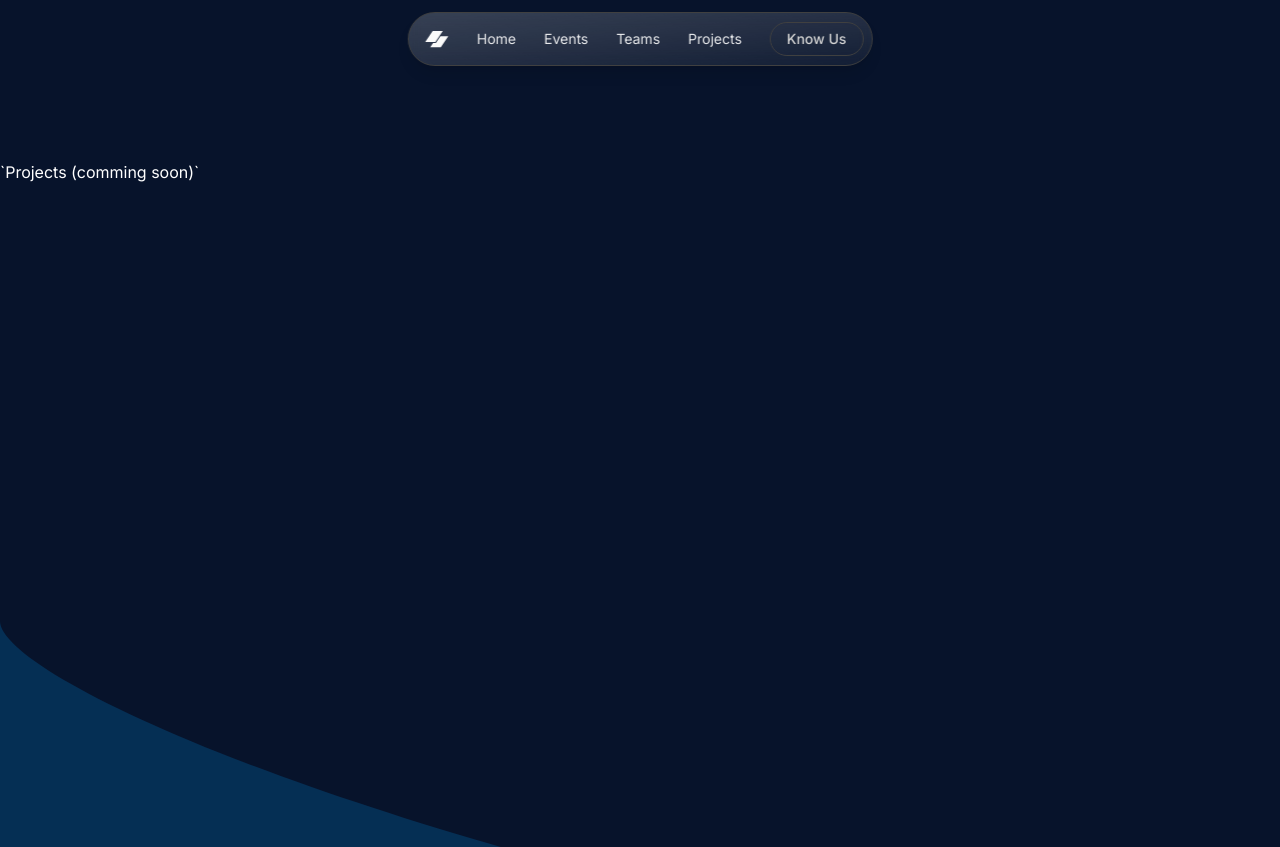
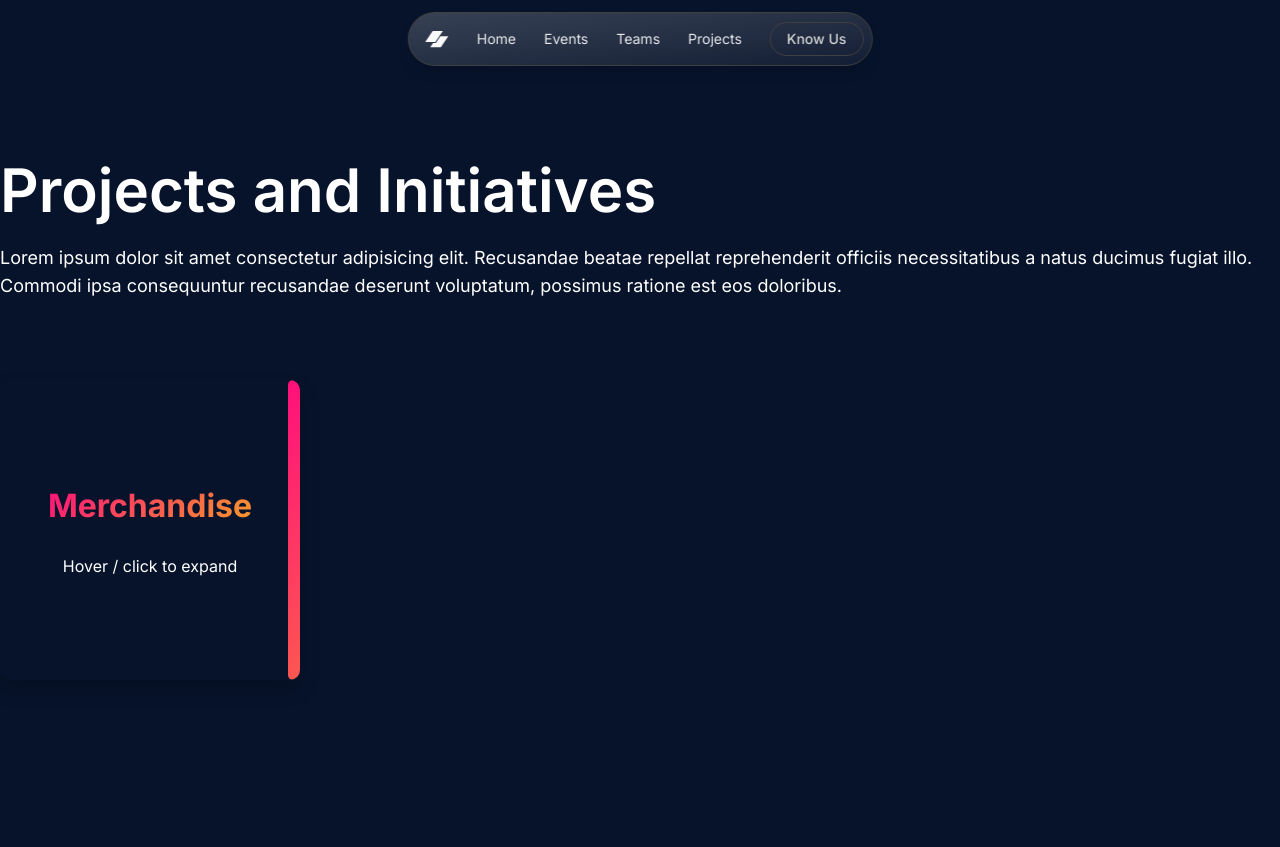
Before and after one commit to samrat53/bclub-website, a Next.js app: page /projects in a window 1280 px wide. Shown: the top 847 px of the page. Built offline with nearby package versions, Linux system fonts and the light colour scheme.

Commit message:
projects demo buil

```diff
--- a/app/globals.css
+++ b/app/globals.css
@@ -106,3 +106,80 @@ html {
   font-weight: 200;
   font-size: 16px;
 }
+
+
+/* projects */
+.card-container {
+  width: 300px;
+  height: 300px;
+  position: relative;
+  border-radius: 10px;
+  box-shadow: 0 10px 20px rgba(0, 0, 0, 0.2);
+  overflow: hidden;
+}
+
+.card {
+  width: 100%;
+  height: 100%;
+  border-radius: inherit;
+}
+
+.card .front-content {
+  width: 100%;
+  height: 100%;
+  display: flex;
+  align-items: center;
+  justify-content: center;
+  flex-direction: column;
+  transition: all 0.6s cubic-bezier(0.23, 1, 0.320, 1)
+}
+
+.card .front-content p {
+  font-size: 32px;
+  font-weight: 700;
+  opacity: 1;
+  background: linear-gradient(-45deg, #f89b29 0%, #ff0f7b 100% );
+  background-clip: text;
+  -webkit-background-clip: text;
+  -webkit-text-fill-color: transparent;
+  transition: all 0.6s cubic-bezier(0.23, 1, 0.320, 1)
+}
+
+.card .content {
+  position: absolute;
+  top: 0;
+  left: 0;
+  width: 100%;
+  height: 100%;
+  display: flex;
+  flex-direction: column;
+  align-items: center;
+  justify-content: center;
+  text-align: center;
+  gap: 10px;
+  background: linear-gradient(-45deg, #f89b29 0%, #ff0f7b 100% );
+  color: #e8e8e8;
+  padding: 20px;
+  line-height: 1.5;
+  border-radius: 5px;
+  pointer-events: none;
+  transform: translatex(96%);
+  transition: all 0.6s cubic-bezier(0.23, 1, 0.320, 1);
+}
+
+.card .content .heading {
+  font-size: 32px;
+  font-weight: 700;
+}
+
+.card:hover .content {
+  transform: translateY(0);
+}
+
+.card:hover .front-content {
+  transform: translateX(20%);
+}
+
+.card:hover .front-content p {
+  opacity: 0;
+}
--- a/app/projects/page.tsx
+++ b/app/projects/page.tsx
@@ -1,3 +1,61 @@
+"use client";
+import { motion } from "framer-motion";
+import React from "react";
+
 export default function Projects() {
-    return <div className="max-w-7xl mx-auto w-full mt-40 sm:w-[40rem] md:w-[50rem] lg:w-auto">`Projects (comming soon)`</div>;
-  }
+  return (
+    <div className="h-[250vh] lg:h-[115vh] md:h-[100vh] sm:h-[150vh] [perspective:1000px] relative b flex flex-col max-w-7xl mx-auto w-full sm:w-[40rem] md:w-[50rem] lg:w-auto items-start justify-start my-40">
+      <motion.div
+        initial={{ x: "-10vw", opacity: 0 }}
+        animate={{ x: 0, opacity: 1 }}
+        transition={{ type: "spring", stiffness: 30, damping: 10 }}
+        className="pb-5"
+      >
+        <h3 className="text-4xl md:text-6xl font-semibold">
+          Projects and Initiatives
+        </h3>
+        <p className="text-base md:text-lg  my-4 md:my-6">
+          Lorem ipsum dolor sit amet consectetur adipisicing elit. Recusandae
+          beatae repellat reprehenderit officiis necessitatibus a natus ducimus
+          fugiat illo. Commodi ipsa consequuntur recusandae deserunt voluptatum,
+          possimus ratione est eos doloribus.
+        </p>
+        <div className="mt-20">
+          <RenderProjects
+            title="Merchandise"
+            description="Lorem ipsum dolor sit amet, consectetur adipii voluptas ten
+              mollitia pariatur odit, ab minus ratione adipisci accusamus vel
+              est excepturi laboriosam magnam necessitatibus dignissimos
+              molestias."
+          />
+        </div>
+      </motion.div>
+    </div>
+  );
+}
+
+const RenderProjects = ({
+  title,
+  description,
+}: {
+  title: string;
+  description: string;
+}) => {
+  return (
+    <>
+      <div className="card-container">
+        <div className="card">
+          <div className="front-content">
+            <p>{title}</p>
+            <br />
+            <div>Hover / click to expand</div>
+          </div>
+          <div className="content">
+            <p className="heading">{title}</p>
+            <p>{description}</p>
+          </div>
+        </div>
+      </div>
+    </>
+  );
+};
--- a/components/TeamTabs.tsx
+++ b/components/TeamTabs.tsx
@@ -43,7 +43,7 @@ export function TeamTabs() {
       content: (
         <div className="w-full overflow-hidden relative h-full rounded-2xl p-10 text-xl md:text-4xl font-bold text-white team-gradient ">
           <p>Executives</p>
-          <div className="grid grid-cols-1 sm:grid-cols-2 md:grid-cols-4 lg:grid-cols-5">
+          <div className="grid grid-cols-1 sm:grid-cols-2 md:grid-cols-4 lg:grid-cols-5 justify-items-center items-center">
             <RenderPerson content={techTeam} />
           </div>
         </div>
@@ -55,7 +55,7 @@ export function TeamTabs() {
       content: (
         <div className="w-full overflow-hidden relative h-full rounded-2xl p-10 text-xl md:text-4xl font-bold text-white team-gradient ">
           <p>Technical team</p>
-          <div className="grid grid-cols-1 sm:grid-cols-2 md:grid-cols-4 lg:grid-cols-5">
+          <div className="grid grid-cols-1 sm:grid-cols-2 md:grid-cols-4 lg:grid-cols-5 justify-items-center items-center">
             <RenderPerson content={techTeam} />
           </div>
         </div>
@@ -67,7 +67,7 @@ export function TeamTabs() {
       content: (
         <div className="w-full overflow-hidden relative h-full rounded-2xl p-10 text-xl md:text-4xl font-bold text-white team-gradient ">
           <p>Design</p>
-          <div className="grid grid-cols-1 sm:grid-cols-2 md:grid-cols-4 lg:grid-cols-5">
+          <div className="grid grid-cols-1 sm:grid-cols-2 md:grid-cols-4 lg:grid-cols-5 justify-items-center items-center">
             <RenderPerson content={techTeam} />
           </div>
         </div>
@@ -79,7 +79,7 @@ export function TeamTabs() {
       content: (
         <div className="w-full overflow-hidden relative h-full rounded-2xl p-10 text-xl md:text-4xl font-bold text-white team-gradient ">
           <p>Content</p>
-          <div className="grid grid-cols-1 sm:grid-cols-2 md:grid-cols-4 lg:grid-cols-5">
+          <div className="grid grid-cols-1 sm:grid-cols-2 md:grid-cols-4 lg:grid-cols-5 justify-items-center items-center">
             <RenderPerson content={techTeam} />
           </div>
         </div>
@@ -91,7 +91,7 @@ export function TeamTabs() {
       content: (
         <div className="w-full overflow-hidden relative h-full rounded-2xl p-10 text-xl md:text-4xl font-bold text-white team-gradient ">
           <p>OutReacch</p>
-          <div className="grid grid-cols-1 sm:grid-cols-2 md:grid-cols-4 lg:grid-cols-5">
+          <div className="grid grid-cols-1 sm:grid-cols-2 md:grid-cols-4 lg:grid-cols-5 justify-items-center items-center">
             <RenderPerson content={techTeam} />
           </div>
         </div>
@@ -161,10 +161,10 @@ const DummyContent = ({ name, designation, link }: contentType) => {
     // </div>
     <div className="card-client m-2">
       <div className="user-picture">
-      <img src={link || "/bclubLogo.jpg"} alt="Name" />
+        <img src={link || "/bclubLogo.jpg"} alt="Name" />
       </div>
       <p className="name-client">
-      {name || "Name"}
+        {name || "Name"}
         <span>{designation || "Designation"}</span>
       </p>
     </div>
```
